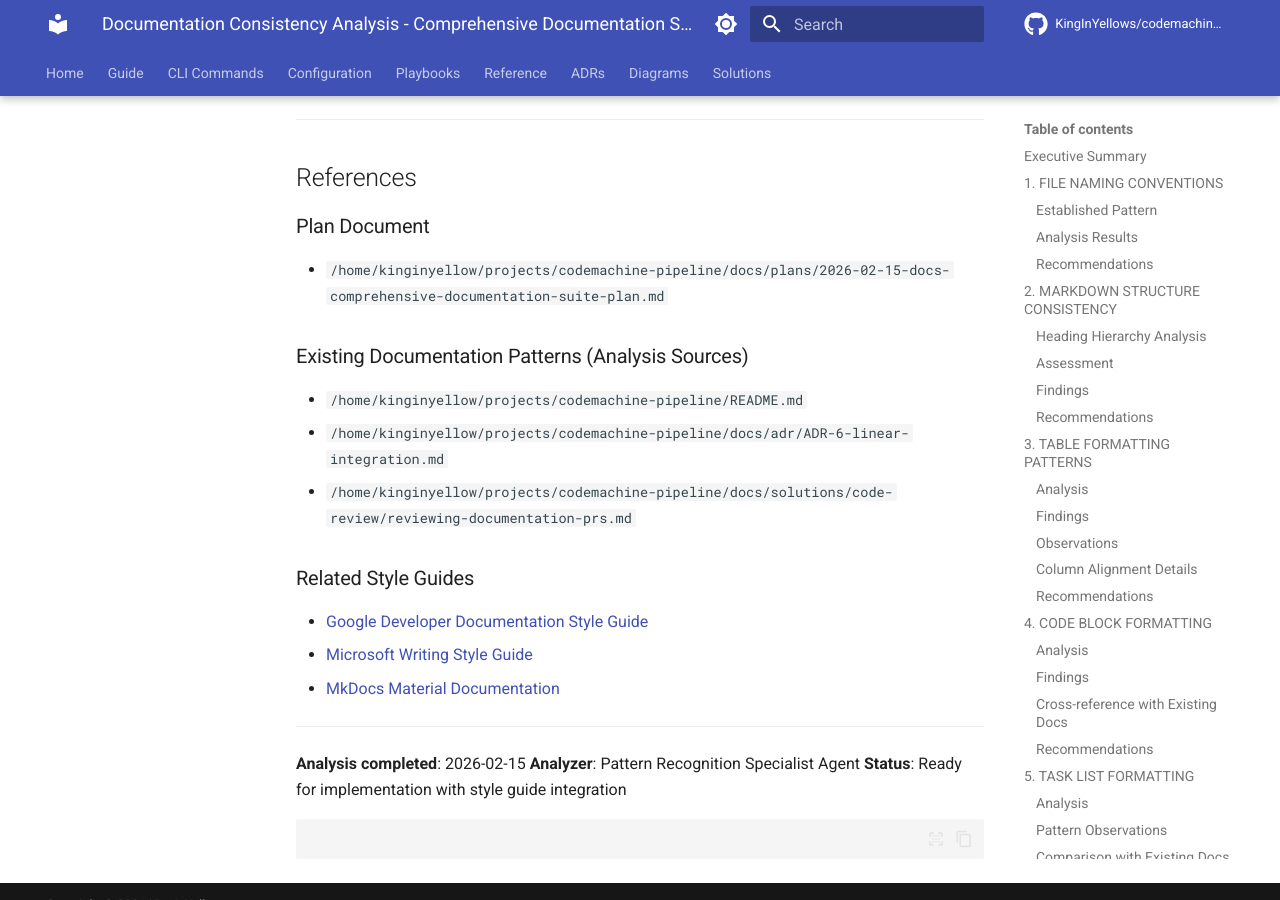
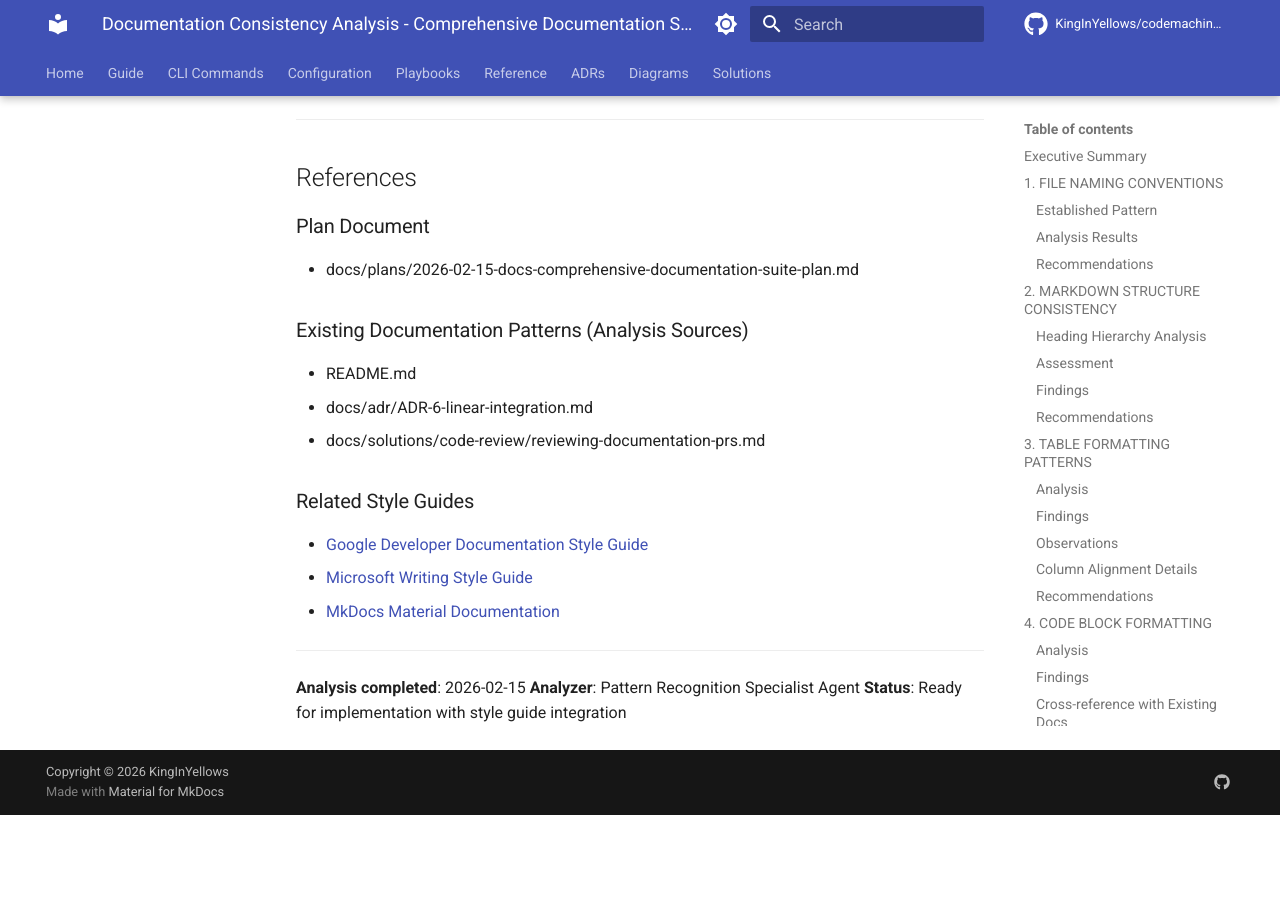
Before and after one commit to KingInYellows/codemachine-pipeline, an MkDocs documentation site: the page built from docs/plans/2026-02-15-documentation-consistency-analysis.md, in a window 1280 px wide and 900 px high, scrolled down 25075 px. Built offline with MkDocs 1.6.1 and Material for MkDocs 9.7.7, drawn with Linux system fonts in a browser that asks for light colours; comment, search, counter and statistics services are not loaded; after the commit the page ends 25890 px from its top, so only the background shows below that.

````diff
--- a/docs/plans/2026-02-15-documentation-consistency-analysis.md
+++ b/docs/plans/2026-02-15-documentation-consistency-analysis.md
@@ -1022,13 +1022,13 @@ The Comprehensive Documentation Suite Plan demonstrates excellent consistency wi
 
 ### Plan Document
 
-- `/home/kinginyellow/projects/codemachine-pipeline/docs/plans/2026-02-15-docs-comprehensive-documentation-suite-plan.md`
+- docs/plans/2026-02-15-docs-comprehensive-documentation-suite-plan.md
 
 ### Existing Documentation Patterns (Analysis Sources)
 
-- `/home/kinginyellow/projects/codemachine-pipeline/README.md`
-- `/home/kinginyellow/projects/codemachine-pipeline/docs/adr/ADR-6-linear-integration.md`
-- `/home/kinginyellow/projects/codemachine-pipeline/docs/solutions/code-review/reviewing-documentation-prs.md`
+- README.md
+- docs/adr/ADR-6-linear-integration.md
+- docs/solutions/code-review/reviewing-documentation-prs.md
 
 ### Related Style Guides
 
@@ -1041,7 +1041,3 @@ The Comprehensive Documentation Suite Plan demonstrates excellent consistency wi
 **Analysis completed**: 2026-02-15
 **Analyzer**: Pattern Recognition Specialist Agent
 **Status**: Ready for implementation with style guide integration
-
-```
-
-```
````
